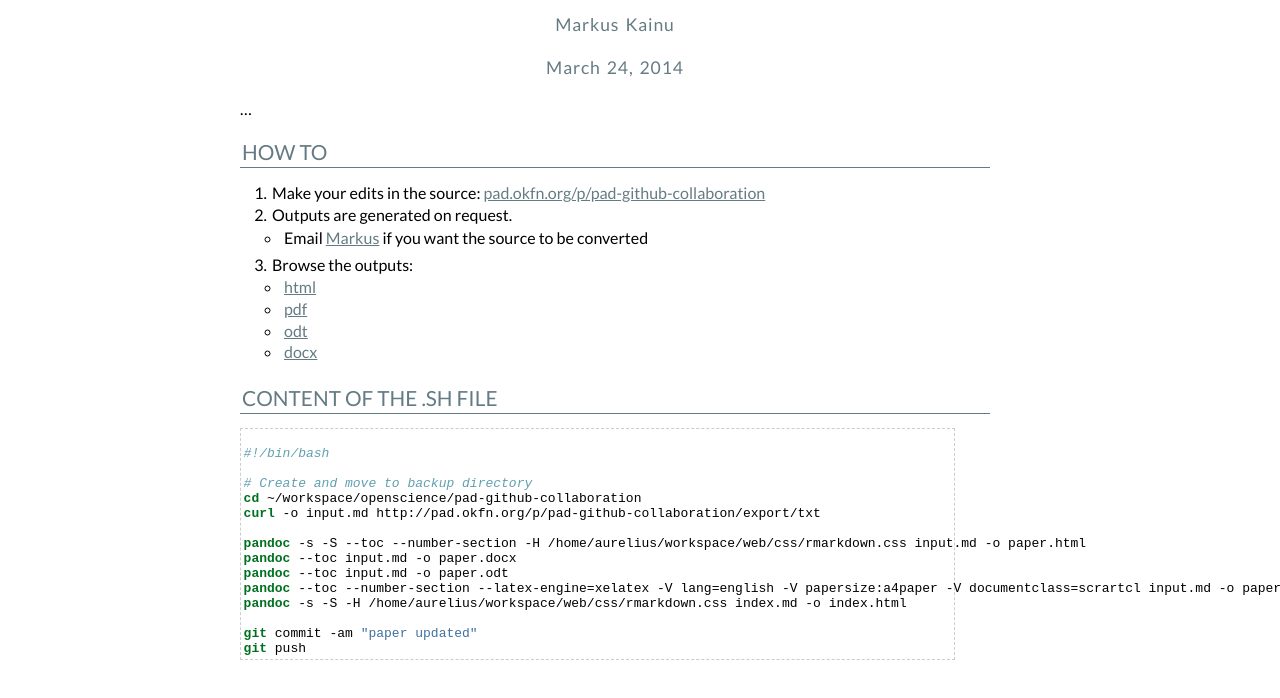
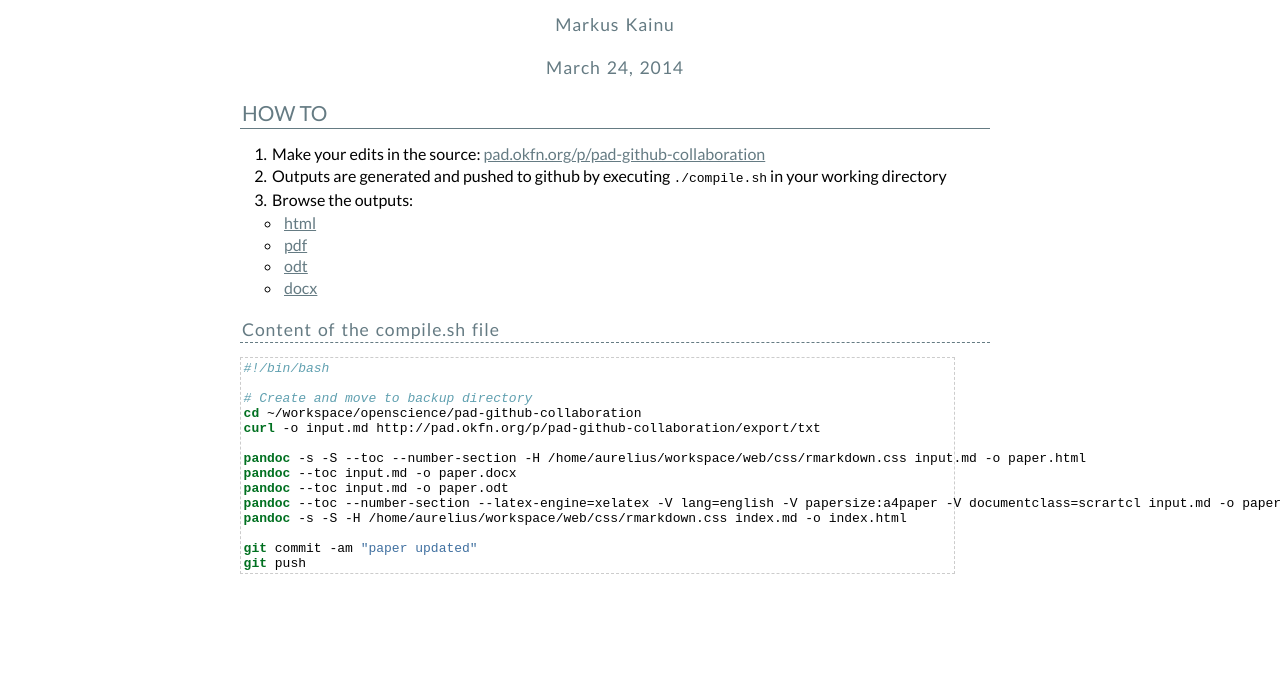
Before and after one commit to muuankarski/pad-github-collaboration, a plain HTML site: page index.html in a window 1280 px wide. Shown: the part 46-744 px from the top of the page. Drawn offline with Linux system fonts and the light colour scheme.

Commit message:
paper updated

```diff
--- a/index.html
+++ b/index.html
@@ -399,14 +399,10 @@ code > span.er { color: #ff0000; font-weight: bold; }
 <h2 class="author">Markus Kainu</h2>
 <h3 class="date">March 24, 2014</h3>
 </div>
-<p>…</p>
 <h1 id="how-to">How to</h1>
 <ol style="list-style-type: decimal">
 <li>Make your edits in the source: <a href="http://pad.okfn.org/p/pad-github-collaboration">pad.okfn.org/p/pad-github-collaboration</a></li>
-<li>Outputs are generated on request.
-<ul>
-<li>Email <a href="mailto:markus.kainu@helsinki.fi?Subject=compile ai-survey" target="_top"> Markus</a> if you want the source to be converted</li>
-</ul></li>
+<li>Outputs are generated and pushed to github by executing <code>./compile.sh</code> in your working directory</li>
 <li>Browse the outputs:
 <ul>
 <li><a href="paper.html">html</a></li>
@@ -415,9 +411,8 @@ code > span.er { color: #ff0000; font-weight: bold; }
 <li><a href="paper.docx">docx</a></li>
 </ul></li>
 </ol>
-<h1 id="content-of-the-.sh-file">Content of the .sh file</h1>
-<pre class="sourceCode bash"><code class="sourceCode bash">
-<span class="co">#!/bin/bash</span>
+<h2 id="content-of-the-compile.sh-file">Content of the compile.sh file</h2>
+<pre class="sourceCode bash"><code class="sourceCode bash"><span class="co">#!/bin/bash</span>
 
 <span class="co"># Create and move to backup directory</span>
 <span class="kw">cd</span> ~/workspace/openscience/pad-github-collaboration
@@ -430,7 +425,6 @@ code > span.er { color: #ff0000; font-weight: bold; }
 <span class="kw">pandoc</span> -s -S -H /home/aurelius/workspace/web/css/rmarkdown.css index.md -o index.html
 
 <span class="kw">git</span> commit -am <span class="st">&quot;paper updated&quot;</span>
-<span class="kw">git</span> push
-</code></pre>
+<span class="kw">git</span> push</code></pre>
 </body>
 </html>
```
Also changed, not shown: 4 other files.
